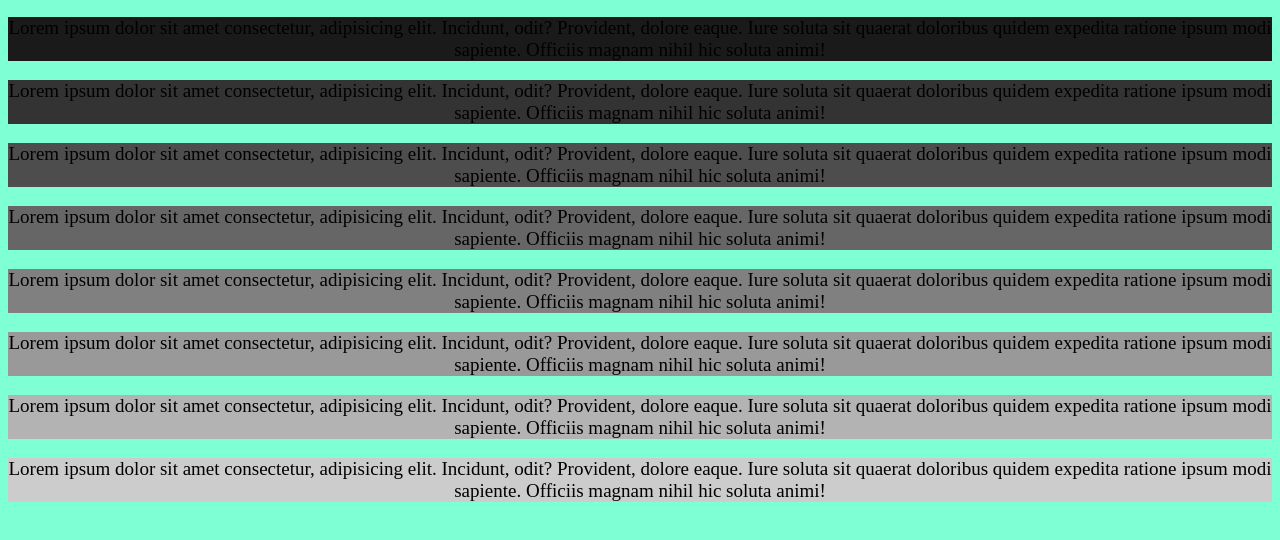
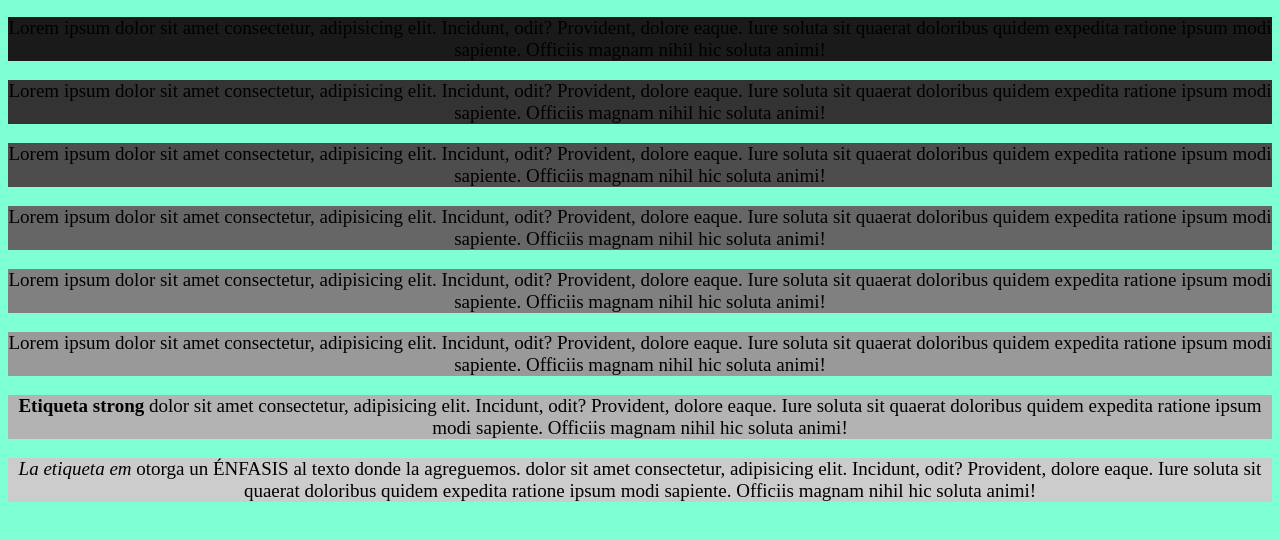
Before and after one commit to danielmedtar/sass2-46850, a website: page index.html in a window 1280 px wide. Shown: the part 110-650 px from the top of the page. Drawn offline with Linux system fonts and the light colour scheme.

Commit message:
Clase de SEO

```diff
--- a/index.html
+++ b/index.html
@@ -4,7 +4,12 @@
     <meta charset="UTF-8">
     <meta name="viewport" content="width=device-width, initial-scale=1.0">
     <link rel="stylesheet" href="css/styles.css">
-    <title>SASS II</title>
+
+    <!-- ETIQUETAS SEO DEBEN SER PERSONALIZADAS PARA CADA HTML -->
+    <meta name="description" content="Bienvenidos a nuestro sitio web. Acá podrán aprender Desarrollo Web de la mano de Coderhouse">
+
+    <meta name="keywords" content="Desarrollo web, estudiar desarrollo web, aprender desarrollo web, html, css, bootstrap, programacion, front end">
+    <title>Inicio - Coderhouse 46850</title>
 </head>
 <body>
     <h1>Clase 2 de sass</h1>
@@ -17,8 +22,8 @@
         <p class="bucles">Lorem ipsum dolor sit amet consectetur, adipisicing elit. Incidunt, odit? Provident, dolore eaque. Iure soluta sit quaerat doloribus quidem expedita ratione ipsum modi sapiente. Officiis magnam nihil hic soluta animi!</p>
         <p class="bucles">Lorem ipsum dolor sit amet consectetur, adipisicing elit. Incidunt, odit? Provident, dolore eaque. Iure soluta sit quaerat doloribus quidem expedita ratione ipsum modi sapiente. Officiis magnam nihil hic soluta animi!</p>
         <p class="bucles">Lorem ipsum dolor sit amet consectetur, adipisicing elit. Incidunt, odit? Provident, dolore eaque. Iure soluta sit quaerat doloribus quidem expedita ratione ipsum modi sapiente. Officiis magnam nihil hic soluta animi!</p>
-        <p class="bucles">Lorem ipsum dolor sit amet consectetur, adipisicing elit. Incidunt, odit? Provident, dolore eaque. Iure soluta sit quaerat doloribus quidem expedita ratione ipsum modi sapiente. Officiis magnam nihil hic soluta animi!</p>
-        <p class="bucles">Lorem ipsum dolor sit amet consectetur, adipisicing elit. Incidunt, odit? Provident, dolore eaque. Iure soluta sit quaerat doloribus quidem expedita ratione ipsum modi sapiente. Officiis magnam nihil hic soluta animi!</p>
+        <p class="bucles"><strong>Etiqueta strong</strong> dolor sit amet consectetur, adipisicing elit. Incidunt, odit? Provident, dolore eaque. Iure soluta sit quaerat doloribus quidem expedita ratione ipsum modi sapiente. Officiis magnam nihil hic soluta animi!</p>
+        <p class="bucles"><em>La etiqueta em</em> otorga un ÉNFASIS al texto donde la agreguemos. dolor sit amet consectetur, adipisicing elit. Incidunt, odit? Provident, dolore eaque. Iure soluta sit quaerat doloribus quidem expedita ratione ipsum modi sapiente. Officiis magnam nihil hic soluta animi!</p>
     </section>
 </body>
 </html>
```
Also changed, not shown: pages/animaciones.html (+7 -1 lines).
